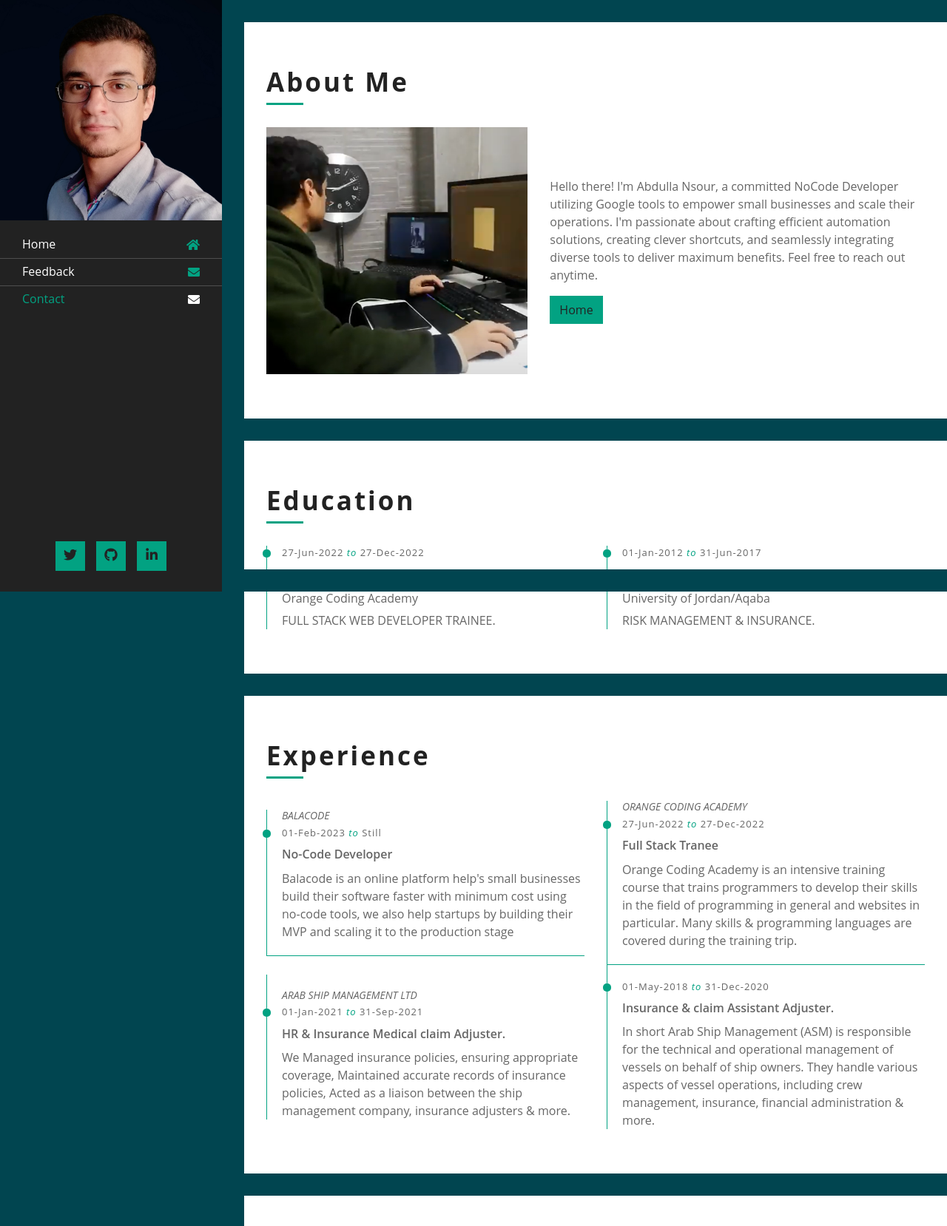
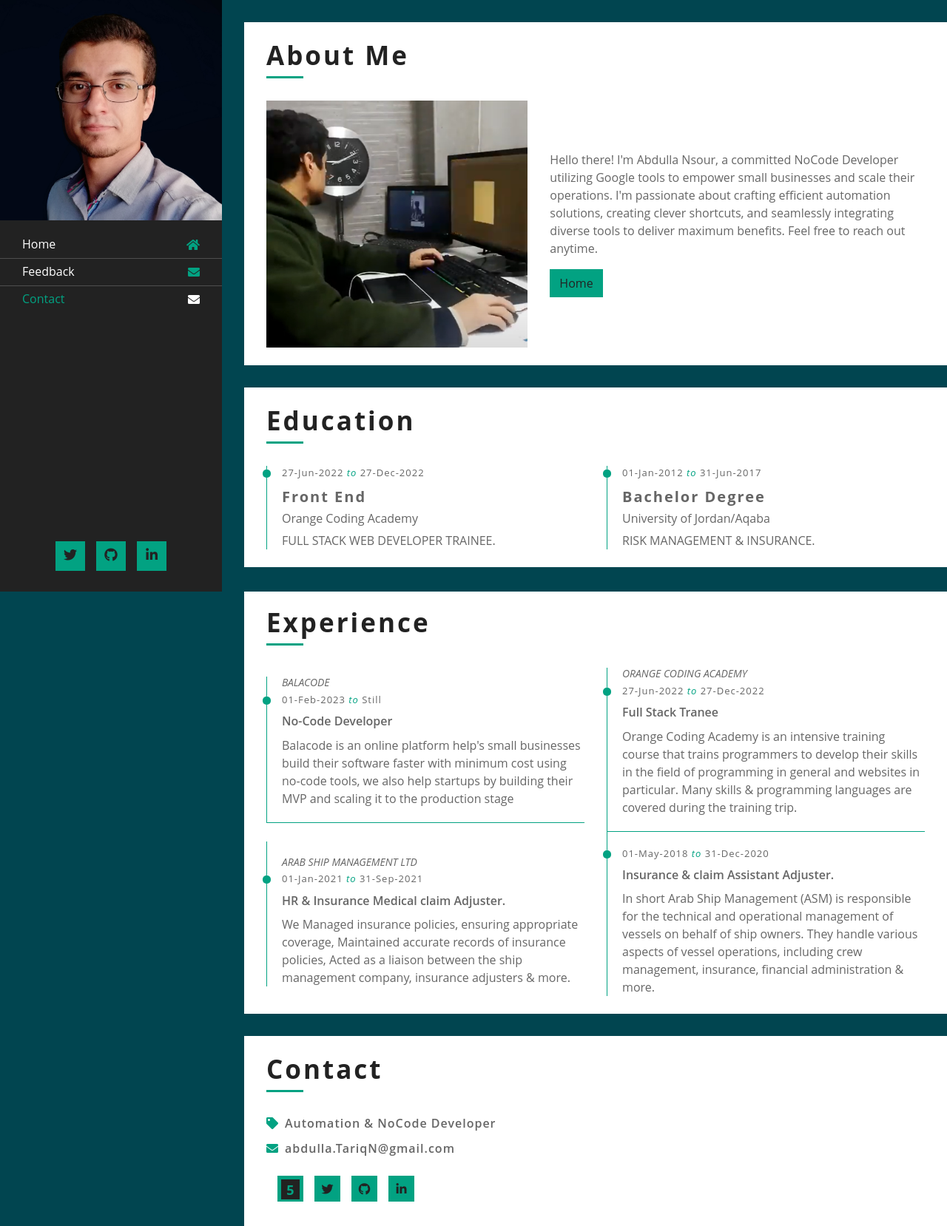
Before and after one commit to abdulla-nsour/Abdulla-Nsour.github.io, a plain HTML site: page about.html in a window 1280 px wide. Shown: the top 1658 px of the page at 74% size. Drawn offline with nearby package versions, Linux system fonts and the light colour scheme.

Commit message:
svh panding

```diff
--- a/css/style.css
+++ b/css/style.css
@@ -436,7 +436,7 @@ a:focus {
 /**********************************/
 .about {
     position: relative;
-    padding: 60px 30px;
+    padding: 3svh 30px;
     background: #ffffff;
     border-bottom: 30px solid #014550;
 }
@@ -504,7 +504,7 @@ a:focus {
 /**********************************/
 .education {
     position: relative;
-    padding: 60px 30px;
+    padding: 3svh 30px;
     background: #ffffff;
     border-bottom: 30px solid #014550;
 }
@@ -577,7 +577,7 @@ a:focus {
 /**********************************/
 .experience {
     position: relative;
-    padding: 60px 30px;
+    padding: 3svh 30px;
     background: #ffffff;
     border-bottom: 30px solid #014550;
 }
@@ -664,7 +664,7 @@ a:focus {
 /**********************************/
 .service {
     position: relative;
-    padding: 60px 30px 30px 30px;
+    padding: 3svh 30px;
     background: #ffffff;
     border-bottom: 30px solid #014550;
 }
@@ -711,7 +711,7 @@ a:focus {
 /**********************************/
 .portfolio {
     position: relative;
-    padding: 60px 30px 30px 30px;
+    padding: 3svh 30px;
     background: #ffffff;
     border-bottom: 30px solid #014550;
 }
@@ -861,7 +861,7 @@ a:focus {
 /**********************************/
 .contact {
     position: relative;
-    padding: 60px 30px 30px 30px;
+    padding: 3svh 30px;
     background: #ffffff;
 }
 
```
Also changed, not shown: Feedback.html (+1 -1 lines), about.html (+0 -2 lines), img/m.png (added).
